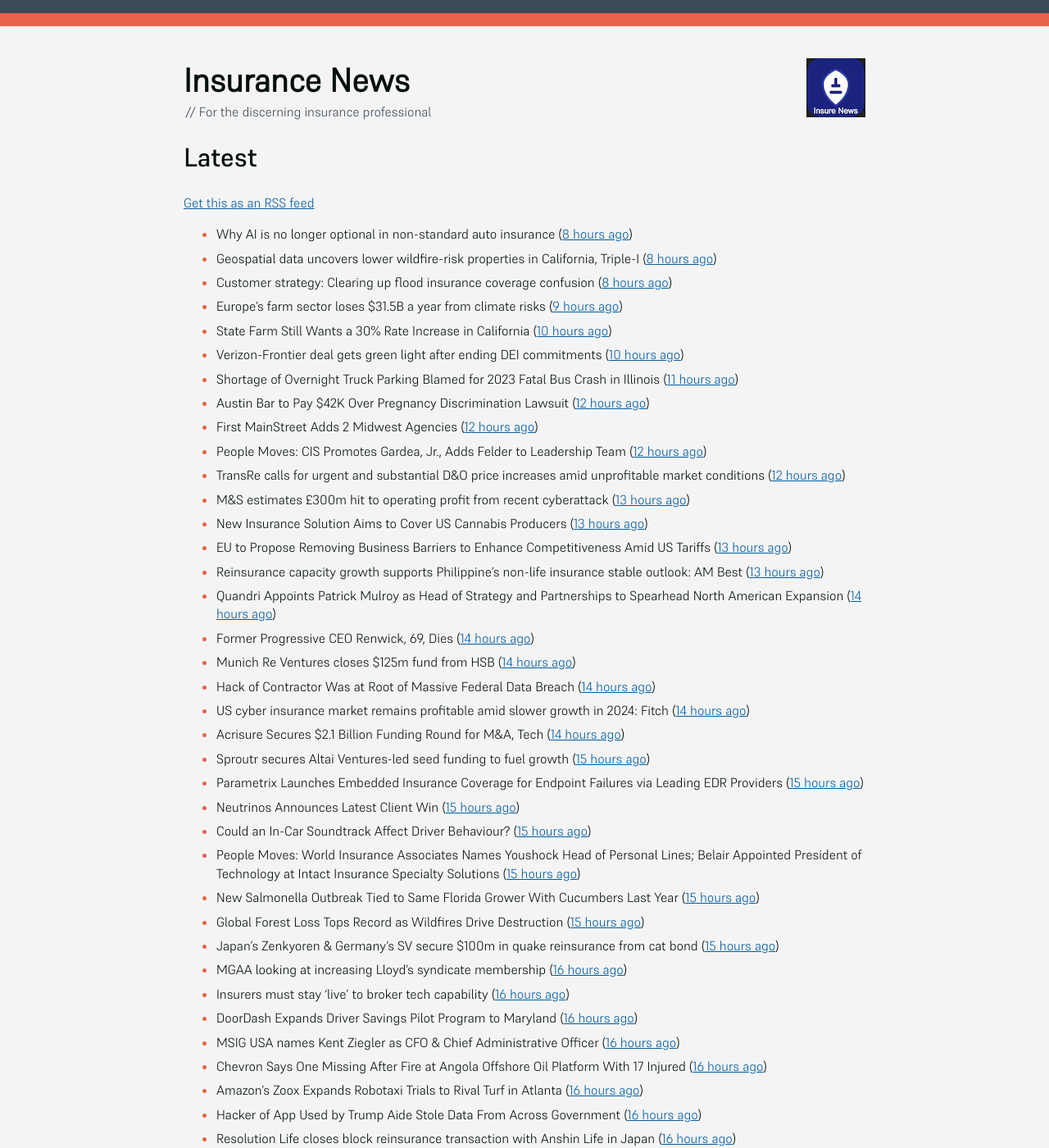
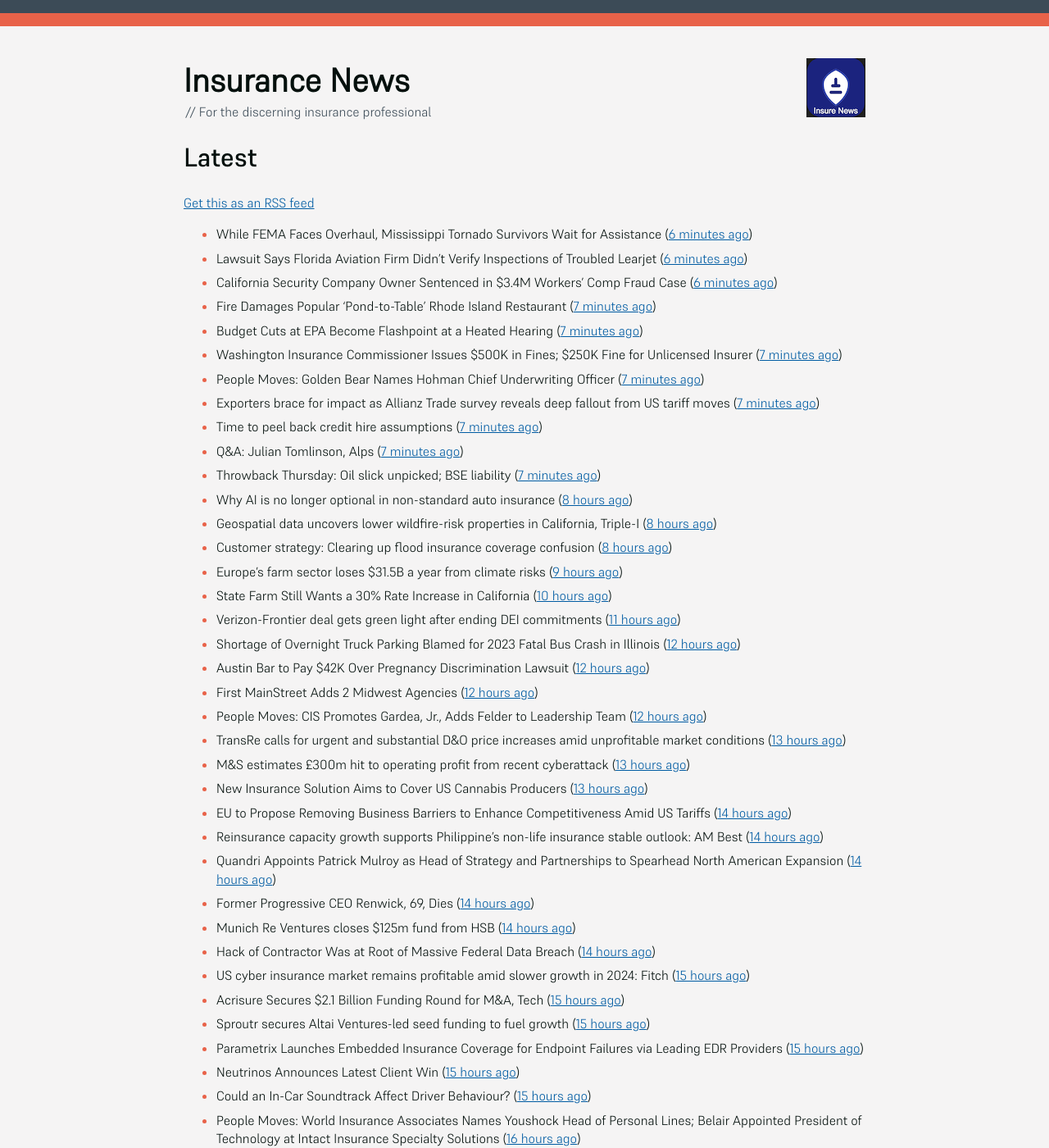
Before and after one commit to mat-0/feeds.thechels.uk, a Jekyll site: the page built from index.md, in a window 1280 px wide and 1400 px high. Shown: the whole window at 82% size. Built offline with Jekyll 4.4.1, drawn with Linux system fonts in a browser that asks for light colours; some of the changed text lies outside the part shown.

Commit message:
New Feed

```diff
--- a/index.md
+++ b/index.md
@@ -8,35 +8,46 @@ description: Latest Updates
 [Get this as an RSS feed](/feed.rss)
 
 <!-- news_marker starts -->
+- While FEMA Faces Overhaul, Mississippi Tornado Survivors Wait for Assistance ([6 minutes ago](https://www.insurancejournal.com/news/southeast/2025/05/22/824629.htm))
+- Lawsuit Says Florida Aviation Firm Didn’t Verify Inspections of Troubled Learjet ([6 minutes ago](https://www.insurancejournal.com/news/southeast/2025/05/22/824688.htm))
+- California Security Company Owner Sentenced in $3.4M Workers’ Comp Fraud Case ([6 minutes ago](https://www.insurancejournal.com/news/west/2025/05/22/824503.htm))
+- Fire Damages Popular ‘Pond-to-Table’ Rhode Island Restaurant ([7 minutes ago](https://www.insurancejournal.com/news/east/2025/05/22/824729.htm))
+- Budget Cuts at EPA Become Flashpoint at a Heated Hearing ([7 minutes ago](https://www.insurancejournal.com/news/national/2025/05/22/824717.htm))
+- Washington Insurance Commissioner Issues $500K in Fines; $250K Fine for Unlicensed Insurer ([7 minutes ago](https://www.insurancejournal.com/news/west/2025/05/22/824547.htm))
+- People Moves: Golden Bear Names Hohman Chief Underwriting Officer ([7 minutes ago](https://www.insurancejournal.com/news/west/2025/05/22/824387.htm))
+- Exporters brace for impact as Allianz Trade survey reveals deep fallout from US tariff moves ([7 minutes ago](https://www.reinsurancene.ws/exporters-brace-for-impact-as-allianz-trade-survey-reveals-deep-fallout-from-us-tariff-moves/))
+- Time to peel back credit hire assumptions ([7 minutes ago](https://www.postonline.co.uk/personal/7957762/time-to-peel-back-credit-hire-assumptions))
+- Q&A: Julian Tomlinson, Alps ([7 minutes ago](https://www.postonline.co.uk/broker/7957208/qa-julian-tomlinson-alps))
+- Throwback Thursday: Oil slick unpicked; BSE liability ([7 minutes ago](https://www.postonline.co.uk/commercial/7956605/throwback-thursday-oil-slick-unpicked-bse-liability))
 - Why AI is no longer optional in non-standard auto insurance ([8 hours ago](https://www.dig-in.com/opinion/ais-role-in-non-standard-auto-insurance))
 - Geospatial data uncovers lower wildfire-risk properties in California, Triple-I ([8 hours ago](https://www.dig-in.com/news/geospatial-data-wildfire-prone-california-properties))
 - Customer strategy: Clearing up flood insurance coverage confusion ([8 hours ago](https://www.dig-in.com/opinion/clearing-up-flood-insurance-coverage-confusion))
 - Europe's farm sector loses $31.5B a year from climate risks ([9 hours ago](https://www.dig-in.com/articles/europes-farm-sector-loses-31-5b-a-year-from-climate-risks))
 - State Farm Still Wants a 30% Rate Increase in California ([10 hours ago](https://www.insurancejournal.com/news/west/2025/05/21/824685.htm))
-- Verizon-Frontier deal gets green light after ending DEI commitments ([10 hours ago](https://www.insurancebusinessmag.com/uk/business-strategy/verizonfrontier-deal-gets-green-light-after-ending-dei-commitments-536482.aspx))
-- Shortage of Overnight Truck Parking Blamed for 2023 Fatal Bus Crash in Illinois ([11 hours ago](https://www.insurancejournal.com/news/midwest/2025/05/21/824679.htm))
+- Verizon-Frontier deal gets green light after ending DEI commitments ([11 hours ago](https://www.insurancebusinessmag.com/uk/business-strategy/verizonfrontier-deal-gets-green-light-after-ending-dei-commitments-536482.aspx))
+- Shortage of Overnight Truck Parking Blamed for 2023 Fatal Bus Crash in Illinois ([12 hours ago](https://www.insurancejournal.com/news/midwest/2025/05/21/824679.htm))
 - Austin Bar to Pay $42K Over Pregnancy Discrimination Lawsuit ([12 hours ago](https://www.insurancejournal.com/news/southcentral/2025/05/21/824675.htm))
 - First MainStreet Adds 2 Midwest Agencies ([12 hours ago](https://www.insurancejournal.com/news/midwest/2025/05/21/824669.htm))
 - People Moves: CIS Promotes Gardea, Jr., Adds Felder to Leadership Team ([12 hours ago](https://www.insurancejournal.com/news/southcentral/2025/05/21/824664.htm))
-- TransRe calls for urgent and substantial D&O price increases amid unprofitable market conditions ([12 hours ago](https://www.reinsurancene.ws/transre-calls-for-urgent-and-substantial-do-price-increases-amid-unprofitable-market-conditions/))
+- TransRe calls for urgent and substantial D&O price increases amid unprofitable market conditions ([13 hours ago](https://www.reinsurancene.ws/transre-calls-for-urgent-and-substantial-do-price-increases-amid-unprofitable-market-conditions/))
 - M&S estimates £300m hit to operating profit from recent cyberattack ([13 hours ago](https://www.reinsurancene.ws/ms-estimates-300m-hit-to-operating-profit-from-recent-cyberattack/))
 - New Insurance Solution Aims to Cover US Cannabis Producers ([13 hours ago](https://insurance-edge.net/2025/05/21/new-insurance-solution-aims-to-cover-us-cannabis-producers/))
-- EU to Propose Removing Business Barriers to Enhance Competitiveness Amid US Tariffs ([13 hours ago](https://www.insurancejournal.com/news/international/2025/05/21/824643.htm))
-- Reinsurance capacity growth supports Philippine’s non-life insurance stable outlook: AM Best ([13 hours ago](https://www.reinsurancene.ws/reinsurance-capacity-growth-supports-philippines-non-life-insurance-stable-outlook-am-best/))
+- EU to Propose Removing Business Barriers to Enhance Competitiveness Amid US Tariffs ([14 hours ago](https://www.insurancejournal.com/news/international/2025/05/21/824643.htm))
+- Reinsurance capacity growth supports Philippine’s non-life insurance stable outlook: AM Best ([14 hours ago](https://www.reinsurancene.ws/reinsurance-capacity-growth-supports-philippines-non-life-insurance-stable-outlook-am-best/))
 - Quandri Appoints Patrick Mulroy as Head of Strategy and Partnerships to Spearhead North American Expansion ([14 hours ago](https://www.insurtechinsights.com/quandri-appoints-patrick-mulroy-as-head-of-strategy-and-partnerships-to-spearhead-north-american-expansion/))
 - Former Progressive CEO Renwick, 69, Dies ([14 hours ago](https://www.insurancejournal.com/news/national/2025/05/21/824645.htm))
 - Munich Re Ventures closes $125m fund from HSB ([14 hours ago](https://www.reinsurancene.ws/munich-re-ventures-closes-125m-fund-from-hsb/))
 - Hack of Contractor Was at Root of Massive Federal Data Breach ([14 hours ago](https://www.insurancejournal.com/news/national/2025/05/21/824641.htm))
-- US cyber insurance market remains profitable amid slower growth in 2024: Fitch ([14 hours ago](https://www.reinsurancene.ws/us-cyber-insurance-market-remains-profitable-amid-slower-growth-in-2024-fitch/))
-- Acrisure Secures $2.1 Billion Funding Round for M&A, Tech ([14 hours ago](https://www.insurancejournal.com/news/national/2025/05/21/824637.htm))
+- US cyber insurance market remains profitable amid slower growth in 2024: Fitch ([15 hours ago](https://www.reinsurancene.ws/us-cyber-insurance-market-remains-profitable-amid-slower-growth-in-2024-fitch/))
+- Acrisure Secures $2.1 Billion Funding Round for M&A, Tech ([15 hours ago](https://www.insurancejournal.com/news/national/2025/05/21/824637.htm))
 - Sproutr secures Altai Ventures-led seed funding to fuel growth ([15 hours ago](https://www.reinsurancene.ws/sproutr-secures-altai-ventures-led-seed-funding-to-fuel-growth/))
 - Parametrix Launches Embedded Insurance Coverage for Endpoint Failures via Leading EDR Providers ([15 hours ago](https://www.insurtechinsights.com/parametrix-launches-embedded-insurance-coverage-for-endpoint-failures-via-leading-edr-providers/))
 - Neutrinos Announces Latest Client Win ([15 hours ago](https://insurance-edge.net/2025/05/21/neutrinos-announces-latest-client-win/))
 - Could an In-Car Soundtrack Affect Driver Behaviour? ([15 hours ago](https://insurance-edge.net/2025/05/21/could-an-in-car-soundtrack-affect-driver-behaviour/))
-- People Moves: World Insurance Associates Names Youshock Head of Personal Lines; Belair Appointed President of Technology at Intact Insurance Specialty Solutions ([15 hours ago](https://www.insurancejournal.com/news/national/2025/05/21/824508.htm))
-- New Salmonella Outbreak Tied to Same Florida Grower With Cucumbers Last Year ([15 hours ago](https://www.insurancejournal.com/news/southeast/2025/05/21/824621.htm))
-- Global Forest Loss Tops Record as Wildfires Drive Destruction ([15 hours ago](https://www.insurancejournal.com/news/international/2025/05/21/824618.htm))
-- Japan’s Zenkyoren & Germany’s SV secure $100m in quake reinsurance from cat bond ([15 hours ago](https://www.reinsurancene.ws/japans-zenkyoren-germanys-sv-secure-100m-in-quake-reinsurance-from-cat-bond/))
+- People Moves: World Insurance Associates Names Youshock Head of Personal Lines; Belair Appointed President of Technology at Intact Insurance Specialty Solutions ([16 hours ago](https://www.insurancejournal.com/news/national/2025/05/21/824508.htm))
+- New Salmonella Outbreak Tied to Same Florida Grower With Cucumbers Last Year ([16 hours ago](https://www.insurancejournal.com/news/southeast/2025/05/21/824621.htm))
+- Global Forest Loss Tops Record as Wildfires Drive Destruction ([16 hours ago](https://www.insurancejournal.com/news/international/2025/05/21/824618.htm))
+- Japan’s Zenkyoren & Germany’s SV secure $100m in quake reinsurance from cat bond ([16 hours ago](https://www.reinsurancene.ws/japans-zenkyoren-germanys-sv-secure-100m-in-quake-reinsurance-from-cat-bond/))
 - MGAA looking at increasing Lloyd’s syndicate membership ([16 hours ago](https://www.postonline.co.uk/news/7957794/mgaa-looking-at-increasing-lloyd%E2%80%99s-syndicate-membership))
 - Insurers must stay ‘live’ to broker tech capability ([16 hours ago](https://www.postonline.co.uk/broker/7957792/insurers-must-stay-%E2%80%98live%E2%80%99-to-broker-tech-capability))
 - DoorDash Expands Driver Savings Pilot Program to Maryland ([16 hours ago](https://www.insurancejournal.com/news/east/2025/05/21/824599.htm))
@@ -44,43 +55,35 @@ description: Latest Updates
 - Chevron Says One Missing After Fire at Angola Offshore Oil Platform With 17 Injured ([16 hours ago](https://www.insurancejournal.com/news/international/2025/05/21/824603.htm))
 - Amazon’s Zoox Expands Robotaxi Trials to Rival Turf in Atlanta ([16 hours ago](https://www.insurancejournal.com/news/southeast/2025/05/21/824605.htm))
 - Hacker of App Used by Trump Aide Stole Data From Across Government ([16 hours ago](https://www.insurancejournal.com/news/national/2025/05/21/824594.htm))
-- Resolution Life closes block reinsurance transaction with Anshin Life in Japan ([16 hours ago](https://www.reinsurancene.ws/resolution-life-closes-block-reinsurance-transaction-with-anshin-life-in-japan/))
-- Only 1 in 100 insurers say Claims-Finance Collaboration is “highly effective” ([16 hours ago](https://ifamagazine.com/only-1-in-100-insurers-say-claims-finance-collaboration-is-highly-effective/))
-- Judge Rejects Vanguard $40 Million Mutual Fund Settlement, Cites SEC Accord ([16 hours ago](https://www.insurancejournal.com/news/east/2025/05/21/824595.htm))
+- Resolution Life closes block reinsurance transaction with Anshin Life in Japan ([17 hours ago](https://www.reinsurancene.ws/resolution-life-closes-block-reinsurance-transaction-with-anshin-life-in-japan/))
+- Only 1 in 100 insurers say Claims-Finance Collaboration is “highly effective” ([17 hours ago](https://ifamagazine.com/only-1-in-100-insurers-say-claims-finance-collaboration-is-highly-effective/))
+- Judge Rejects Vanguard $40 Million Mutual Fund Settlement, Cites SEC Accord ([17 hours ago](https://www.insurancejournal.com/news/east/2025/05/21/824595.htm))
 - AX Looks Back on BIBA Trends in Data Integration ([17 hours ago](https://insurance-edge.net/2025/05/21/ax-looks-back-on-biba-trends-in-data-integration/))
-- David Kimmel joins Converge Insurance as CFO ([17 hours ago](https://www.reinsurancene.ws/david-kimmel-joins-converge-insurance-as-cfo/))
 - FAA Cuts Newark Flights After Air Traffic Control Issues ([17 hours ago](https://www.insurancejournal.com/news/east/2025/05/21/824589.htm))
-- Boost Prices or Retreat? How Carriers Improved Homeowners Books in 2024 ([17 hours ago](https://www.insurancejournal.com/news/national/2025/05/21/824587.htm))
-- Radio Calls for Help Sent 45 Seconds Before Mexican Ship Hit Brooklyn Bridge ([17 hours ago](https://www.insurancejournal.com/news/east/2025/05/21/824582.htm))
 - Demand For Private Health Insurance Continues to Rise in UK ([17 hours ago](https://insurance-edge.net/2025/05/21/demand-for-private-health-insurance-continues-to-rise-in-uk/))
 - RDT Teams Up With HIBRiD on Claims Platform ([17 hours ago](https://insurance-edge.net/2025/05/21/rdt-teams-up-with-hibrid-on-claims-platform/))
-- Shortlists revealed for Best Insurance Employer categories for 2025 BIAs ([17 hours ago](https://www.postonline.co.uk/broker/7957793/shortlists-revealed-for-best-insurance-employer-categories-for-2025-bias))
+- Shortlists revealed for Best Insurance Employer categories for 2025 BIAs ([18 hours ago](https://www.postonline.co.uk/broker/7957793/shortlists-revealed-for-best-insurance-employer-categories-for-2025-bias))
 - Data, data, data: MGAs play a key role in better market performance ([18 hours ago](https://www.insurancebusinessmag.com/uk/news/columns/data-data-data-mgas-play-a-key-role-in-better-market-performance-536399.aspx))
 - Biba attendee seeks justice after payment fraud ([18 hours ago](https://www.postonline.co.uk/news/7957800/biba-attendee-seeks-justice-after-payment-fraud))
-- 7.6 million adults take out private medical insurance as health crisis drives rapid growth in protection products ([18 hours ago](https://ifamagazine.com/7-6-million-adults-take-out-private-medical-insurance-as-health-crisis-drives-rapid-growth-in-protection-products/))
+- 7.6 million adults take out private medical insurance as health crisis drives rapid growth in protection products ([19 hours ago](https://ifamagazine.com/7-6-million-adults-take-out-private-medical-insurance-as-health-crisis-drives-rapid-growth-in-protection-products/))
 - Acrisure valued at $32bn following Bain Capital-led funding round ([19 hours ago](https://www.postonline.co.uk/broker/7957799/acrisure-valued-at-32bn-following-bain-capital-led-funding-round))
 - Conifer and Skyward Specialty Launch Cannabis Select Insurance Program for Large-Scale Operators ([19 hours ago](https://www.insurtechinsights.com/conifer-and-skyward-specialty-launch-cannabis-select-insurance-program-for-large-scale-operators/))
-- Acrisure Secures $2.1 Billion Funding Led by Bain Capital, Boosts Valuation to $32 Billion ([19 hours ago](https://www.insurtechinsights.com/acrisure-secures-2-1-billion-funding-led-by-bain-capital-boosts-valuation-to-32-billion/))
+- Acrisure Secures $2.1 Billion Funding Led by Bain Capital, Boosts Valuation to $32 Billion ([20 hours ago](https://www.insurtechinsights.com/acrisure-secures-2-1-billion-funding-led-by-bain-capital-boosts-valuation-to-32-billion/))
 - L&G upgrades Group Critical Illness Cover ([20 hours ago](https://ifamagazine.com/lg-upgrades-group-critical-illness-cover/))
 - Cutting through the complexity of protection products ([20 hours ago](https://ifamagazine.com/cutting-through-the-complexity-of-protection-products/))
-- Recent power cuts highlight coverage disparities ([20 hours ago](https://www.postonline.co.uk/commercial/7957791/recent-power-cuts-highlight-coverage-disparities))
-- Marks & Spencer Says Cyberattack to Cost £300 Million ([21 hours ago](https://www.insurancejournal.com/news/international/2025/05/21/824570.htm))
-- How Aviva is redefining mid-market support ([21 hours ago](https://www.insurancebusinessmag.com/uk/news/breaking-news/how-aviva-is-redefining-midmarket-support-535375.aspx))
+- Recent power cuts highlight coverage disparities ([21 hours ago](https://www.postonline.co.uk/commercial/7957791/recent-power-cuts-highlight-coverage-disparities))
+- How Aviva is redefining mid-market support ([22 hours ago](https://www.insurancebusinessmag.com/uk/news/breaking-news/how-aviva-is-redefining-midmarket-support-535375.aspx))
 - Acrisure secures major capital backing to advance fintech strategy ([22 hours ago](https://www.insurancebusinessmag.com/uk/news/breaking-news/acrisure-secures-major-capital-backing-to-advance-fintech-strategy-536392.aspx))
 - Tokio Marine sees net income almost double ([22 hours ago](https://www.insurancebusinessmag.com/uk/news/breaking-news/tokio-marine-sees-net-income-almost-double-536377.aspx))
 - Marks & Spencer projects massive losses after cyberattack ([22 hours ago](https://www.insurancebusinessmag.com/uk/news/cyber/marks-and-spencer-projects-massive-losses-after-cyberattack-536391.aspx))
 - Revealed – Insurance sector failing to adequately cover agriculture ([22 hours ago](https://www.insurancebusinessmag.com/uk/news/breaking-news/revealed--insurance-sector-failing-to-adequately-cover-agriculture-536376.aspx))
-- RSA launches new Forces Family Support Policy ([22 hours ago](https://www.insurancebusinessmag.com/uk/news/breaking-news/rsa-launches-new-forces-family-support-policy-536375.aspx))
-- Mental health now third leading cause of income protection claims – LV= ([22 hours ago](https://www.insurancebusinessmag.com/uk/news/life-insurance/mental-health-now-third-leading-cause-of-income-protection-claims--lv-536390.aspx))
-- Only 7% of businesses adopt parametric flood insurance ([22 hours ago](https://www.postonline.co.uk/news/7957796/only-7-of-businesses-adopt-parametric-flood-insurance))
-- Xceedance gets CII accreditation for catastrophe risk modelling training programme ([22 hours ago](https://www.insurancebusinessmag.com/uk/news/catastrophe/xceedance-gets-cii-accreditation-for-catastrophe-risk-modelling-training-programme-536374.aspx))
-- Thoma Bravo’s Nearmap to Buy Insurance Tech Firm Itel for Over $1.3B ([23 hours ago](https://www.insurancejournal.com/news/national/2025/05/21/824558.htm))
-- Europe’s Farm Sector Loses €28 Billion a Year From Climate Risks ([23 hours ago](https://www.insurancejournal.com/news/international/2025/05/21/824536.htm))
-- World Insurance Adds Two Agencies in South Carolina ([23 hours ago](https://www.insurancejournal.com/news/southeast/2025/05/21/824482.htm))
-- Alphabet’s Waymo Gets California Nod for Robotaxi Expansion in Bay Area ([23 hours ago](https://www.insurancejournal.com/news/west/2025/05/21/824562.htm))
-- Carrying on caravanning – courtesy of insurance ([23 hours ago](https://www.postonline.co.uk/personal/7957724/carrying-on-caravanning-%E2%80%93-courtesy-of-insurance))
-- Could aviation insurance be about to skyrocket? ([23 hours ago](https://www.postonline.co.uk/commercial/7957567/could-aviation-insurance-be-about-to-skyrocket))
-- How insurers should tackle the luxury watch theft crisis ([23 hours ago](https://www.postonline.co.uk/claims/7957407/how-insurers-should-tackle-the-luxury-watch-theft-crisis))
+- RSA launches new Forces Family Support Policy ([23 hours ago](https://www.insurancebusinessmag.com/uk/news/breaking-news/rsa-launches-new-forces-family-support-policy-536375.aspx))
+- Mental health now third leading cause of income protection claims – LV= ([23 hours ago](https://www.insurancebusinessmag.com/uk/news/life-insurance/mental-health-now-third-leading-cause-of-income-protection-claims--lv-536390.aspx))
+- Only 7% of businesses adopt parametric flood insurance ([23 hours ago](https://www.postonline.co.uk/news/7957796/only-7-of-businesses-adopt-parametric-flood-insurance))
+- Xceedance gets CII accreditation for catastrophe risk modelling training programme ([23 hours ago](https://www.insurancebusinessmag.com/uk/news/catastrophe/xceedance-gets-cii-accreditation-for-catastrophe-risk-modelling-training-programme-536374.aspx))
+- Could aviation insurance be about to skyrocket? ([1 days ago](https://www.postonline.co.uk/commercial/7957567/could-aviation-insurance-be-about-to-skyrocket))
+- Carrying on caravanning – courtesy of insurance ([1 days ago](https://www.postonline.co.uk/personal/7957724/carrying-on-caravanning-%E2%80%93-courtesy-of-insurance))
+- How insurers should tackle the luxury watch theft crisis ([1 days ago](https://www.postonline.co.uk/claims/7957407/how-insurers-should-tackle-the-luxury-watch-theft-crisis))
 - Ransomware claims costly but stabilized in 2024, Coalition ([1 days ago](https://www.dig-in.com/news/ransomware-claims-costly-but-stabilized-in-2024-coalition))
 - MGAs: Turning financial infrastructure into a strategic advantage ([1 days ago](https://www.dig-in.com/opinion/turning-financial-infrastructure-into-a-strategic-advantage))
 - Insurers must manage governance and bias to comply with AI regulation, experts say ([1 days ago](https://www.dig-in.com/news/ai-governance-and-bias-become-compliance-issues-for-insurers))
@@ -121,11 +124,8 @@ description: Latest Updates
 - Aviva and CyberCube track cyber attackers’ behaviour ([2 days ago](https://www.postonline.co.uk/news/7957778/aviva-and-cybercube-track-cyber-attackers-behaviour))
 - Sedgwick’s Blunt says lack of future insurance CEOs is ‘our fault’ ([2 days ago](https://www.postonline.co.uk/news/7957772/sedgwicks-blunt-says-lack-of-future-insurance-ceos-is-our-fault))
 - Insurance figures richer than The King revealed ([2 days ago](https://www.postonline.co.uk/news/7957777/insurance-figures-richer-than-the-king-revealed))
-- Claims service improves but regional delivery varies ([2 days ago](https://www.postonline.co.uk/claims/7957673/claims-service-improves-but-regional-delivery-varies))
-- Diary of an Insurer: Gallagher’s Ayshea King ([2 days ago](https://www.postonline.co.uk/broker/7957466/diary-of-an-insurer-gallaghers-ayshea-king))
+- Diary of an Insurer: Gallagher’s Ayshea King ([3 days ago](https://www.postonline.co.uk/broker/7957466/diary-of-an-insurer-gallaghers-ayshea-king))
 - Relm Explains How Insurance is the Backbone For Pushing the Boundaries of Innovation ([4 days ago](https://thefintechtimes.com/relm-explains-how-insurance-is-the-backbone-for-pushing-the-boundaries-of-innovation/))
-- McLarens aims for net zero by 2050 ([5 days ago](https://www.postonline.co.uk/news/7957770/mclarens-aims-for-net-zero-by-2050))
-- AI will have a greater role to play in claims despite initial hesitancy ([5 days ago](https://www.postonline.co.uk/broker/7957769/ai-will-have-a-greater-role-to-play-in-claims-despite-initial-hesitancy))
 - Rosemount Financial Solutions (IFA) announces 4C Platform partnership to support private medical insurance advice ([7 days ago](https://ifamagazine.com/rosemount-financial-solutions-ifa-announces-4c-platform-partnership-to-support-private-medical-insurance-advice/))
 - Seventy-two per cent of new absentees under group income protection policies returned to work during 2024 ([8 days ago](https://ifamagazine.com/seventy-two-per-cent-of-new-absentees-under-group-income-protection-policies-returned-to-work-during-2024/))
 - OneFamily celebrates fifty years of inspiring better futures ([9 days ago](https://ifamagazine.com/onefamily-celebrates-fifty-years-of-inspiring-better-futures/))
```
Also changed, not shown: other parts of index.md (+1 -1 lines).
